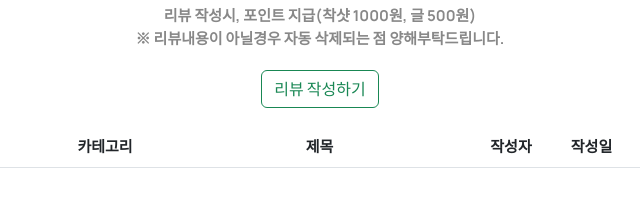
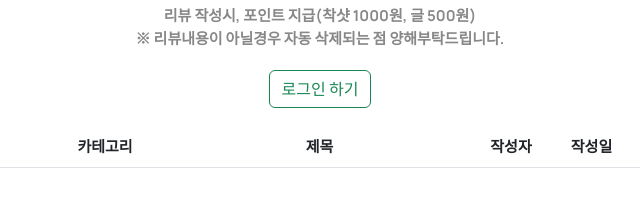
Before and after one commit to eun61n00/weariture, a website: page views/review.html in a window 1280 px wide. Shown: the part 148-367 px from the top of the page, 320-960 px from the left. Drawn offline with nearby package versions, Linux system fonts and the light colour scheme; some packages are replaced by stand-ins of ours; files that its build step writes are made by us from their sources.

Commit message:
[FEAT] review write - user logged out

```diff
--- a/views/review.html
+++ b/views/review.html
@@ -14,7 +14,14 @@
 			</b>
 		</span>
 		<div style="margin: 0px 0px 20px 0px">
-			<a href="review/write"><button class="btn btn-outline-success">리뷰 작성하기</button></a>
+			{% if loggedin %}
+			<!-- <div id="user" class="d-flex"> -->
+				<a href="review/write"><button class="btn btn-outline-success">리뷰 작성하기</button></a>
+			<!-- </div> -->
+			{% else %}
+				<a href="/user/login"><button class="btn btn-outline-success">로그인 하기</button></a>
+			{% endif %}
+			<!-- <a href="review/write"><button class="btn btn-outline-success">리뷰 작성하기</button></a> -->
 		</div>
 		<div class="ec-base-table typeList gBorder" style="width: 1000px">
 			<table class="table table-hover">
```
